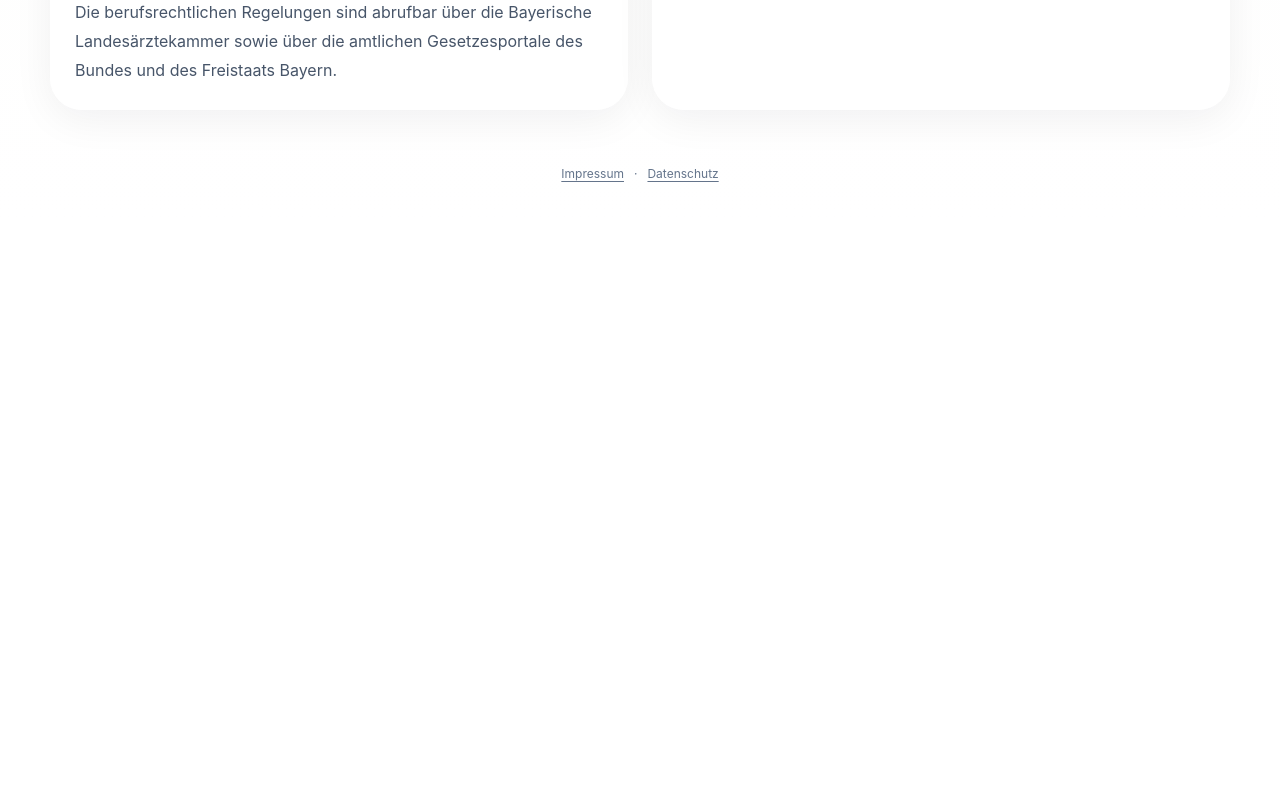
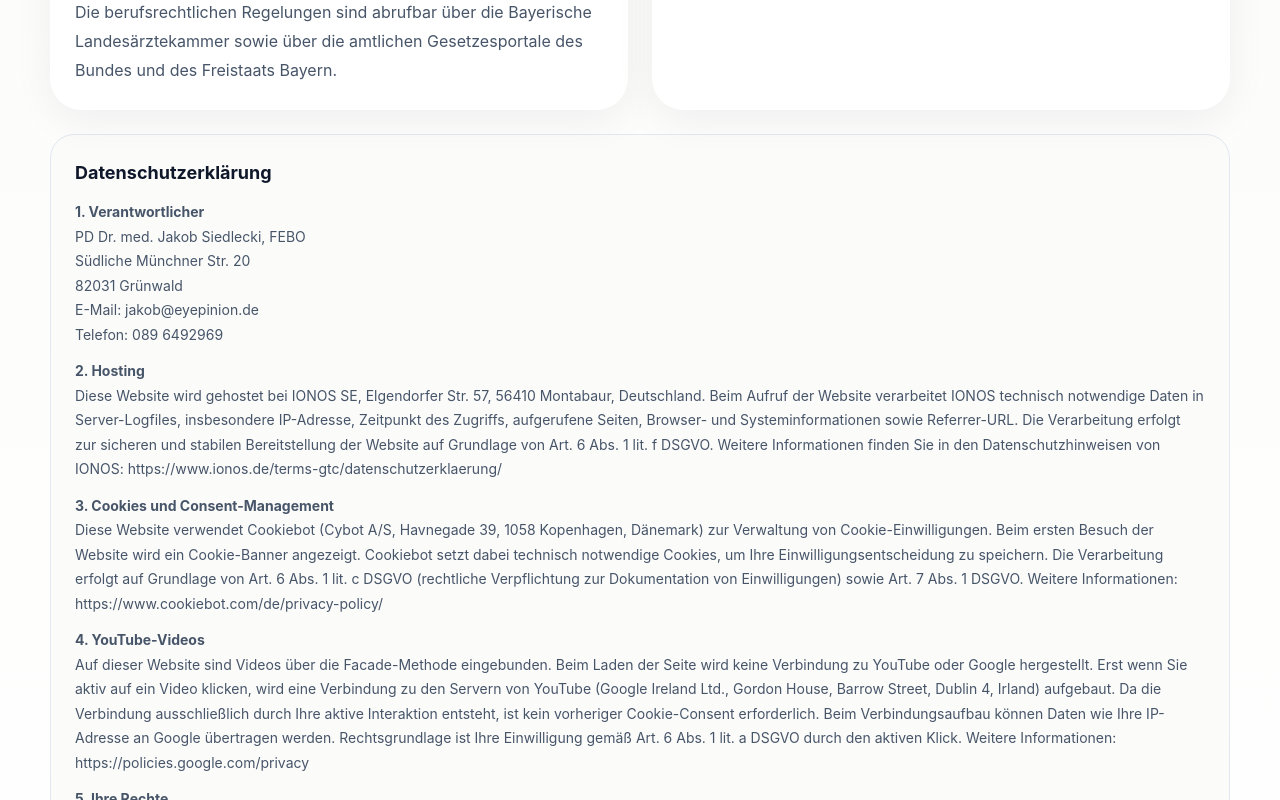
Before and after one commit to jakobsiedlecki-GW/js-website, a React (Vite) app: page / in a window 1280 px wide. Shown: the part 7000-7800 px from the top of the page. Before the commit the page ends 7221 px from the top, so only its background shows below. Built offline with nearby package versions, Linux system fonts and the light colour scheme.

Commit message:
Show privacy policy by default

```diff
--- a/src/App.jsx
+++ b/src/App.jsx
@@ -187,7 +187,7 @@ function IconHospital() {
 
 function App() {
   const [activatedVideos, setActivatedVideos] = useState({})
-  const [showPrivacy, setShowPrivacy] = useState(false)
+  const [showPrivacy, setShowPrivacy] = useState(true)
 
   const activateVideo = (title) => {
     setActivatedVideos((current) => ({ ...current, [title]: true }))
```
